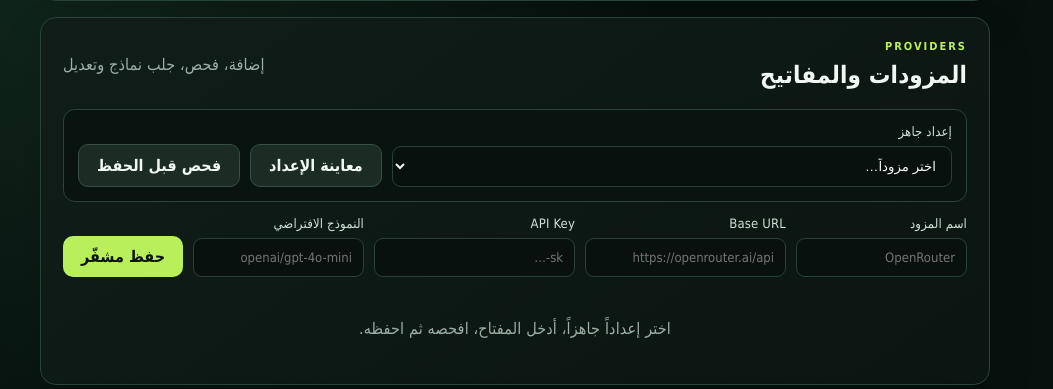
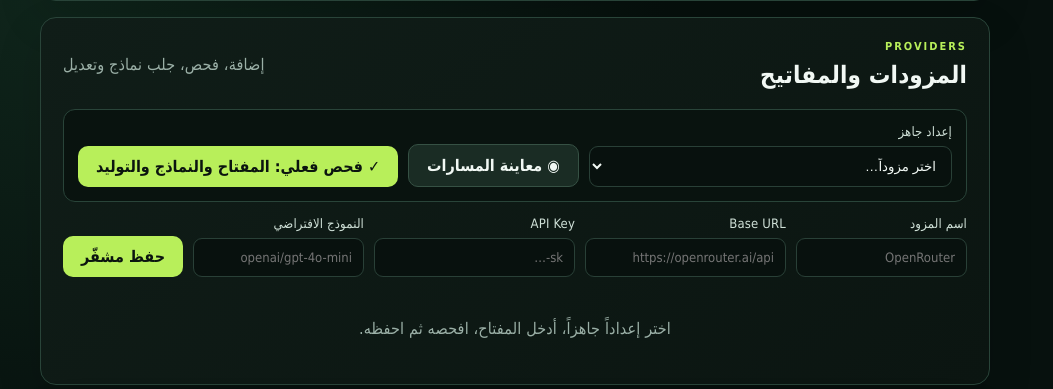
Before and after one commit to Mtzallqmy/moataz-ai-telegram-hub, a FastAPI app: page / in a window 1280 px wide. Shown: the part 1019-1408 px from the top of the page, without its empty margins (0-1053 px from the left). Run offline with FastAPI, Linux system fonts and the light colour scheme; the visitor is signed in with stand-in values (Sample User, id 1); data that the repository does not hold is empty.

Commit message:
Complete production provider workflow and security hardening v1.4

```diff
--- a/app/templates/dashboard.html
+++ b/app/templates/dashboard.html
@@ -1,12 +1,12 @@
-<!doctype html><html lang="ar" dir="rtl"><head><meta charset="utf-8"><meta name="viewport" content="width=device-width,initial-scale=1"><title>{{ app_name }}</title><link rel="stylesheet" href="/static/style.css"><link rel="stylesheet" href="/static/enhancements.css"><link rel="stylesheet" href="/static/polish.css"></head><body>
-<aside><div class="logo"><span>M</span><div><b>Moataz AI</b><small>Control Plane</small></div></div><nav><a href="#overview" class="active">⌂ نظرة عامة</a><a href="#chat">✦ المعاينة والدردشة</a><a href="#providers">⬡ المزودات</a><a href="#files">▣ الملفات</a><a href="#diagnostics">◌ الفحص والتشخيص</a></nav><div class="side-bottom"><span class="status-dot"></span> الخادم متصل<form action="/logout" method="post"><button class="ghost">تسجيل الخروج</button></form></div></aside>
+<!doctype html><html lang="ar" dir="rtl"><head><meta charset="utf-8"><meta name="viewport" content="width=device-width,initial-scale=1"><meta name="csrf-token" content="{{ csrf_token }}"><title>{{ app_name }}</title><link rel="stylesheet" href="/static/style.css"><link rel="stylesheet" href="/static/enhancements.css"><link rel="stylesheet" href="/static/polish.css"><link rel="stylesheet" href="/static/hardening.css"></head><body>
+<aside><div class="logo"><span>M</span><div><b>Moataz AI</b><small>Control Plane</small></div></div><nav><a href="#overview" class="active">⌂ نظرة عامة</a><a href="#chat">✦ المعاينة والدردشة</a><a href="#providers">⬡ المزودات</a><a href="#files">▣ الملفات</a><a href="#diagnostics">◌ الفحص والتشخيص</a></nav><div class="side-bottom"><span class="status-dot"></span> الخادم متصل<form action="/logout" method="post"><input type="hidden" name="csrf_token" value="{{ csrf_token }}"><button class="ghost">تسجيل الخروج</button></form></div></aside>
 <main class="page"><header><div><p class="eyebrow">لوحة التحكم</p><h1>مركز الذكاء المتكامل</h1></div><div class="header-actions"><button id="runDiagnostics" class="secondary">◌ فحص النظام</button><button id="setupTelegram" class="secondary">⚡ تفعيل Webhook</button></div></header>
 <section id="overview" class="stats"><article><span>المزودات</span><strong>{{ providers|length }}</strong><small>اتصالات AI محفوظة</small></article><article><span>حالة الخدمة</span><strong class="green">تعمل</strong><small>فحص الصحة متاح</small></article><article><span>نقطة API</span><strong>/v1</strong><small>متوافقة مع OpenAI</small></article></section>
 <section id="diagnosticResults" class="panel hidden"><div class="panel-head"><div><p class="eyebrow">SYSTEM CHECK</p><h2>نتائج فحص النظام</h2></div><button class="ghost" onclick="this.closest('section').classList.add('hidden')">إغلاق</button></div><div id="checks" class="checks"></div></section>
 <section id="chat" class="panel chat-panel"><div class="panel-head"><div><p class="eyebrow">LIVE PLAYGROUND</p><h2>دردشة متدفقة واختبار حقيقي</h2></div><div class="chat-toolbar"><span id="streamStatus" class="pill">جاهز</span><button id="clearChat" class="mini">مسح المحادثة</button></div></div><div class="playground-options"><label>المزود<select id="chatProvider"><option value="">الافتراضي</option>{% for p in providers if p.enabled %}<option value="{{p.name}}">{{p.name}}</option>{% endfor %}</select></label><label>النموذج<input id="chatModel" placeholder="الافتراضي أو نموذج مكتشف"></label><label>الحرارة <output id="temperatureValue">0.7</output><input id="chatTemperature" type="range" min="0" max="2" step="0.1" value="0.7"></label><label>أقصى إخراج<input id="chatMaxTokens" type="number" min="1" max="32768" value="2048"></label></div><div id="messages" class="messages"><div class="bot-msg welcome-msg"><b>ساحة اختبار إنتاجية</b><span>اختر المزود والنموذج. ستظهر الاستجابة تدريجياً عبر SSE، ويستمر سياق الرسائل خلال الجلسة.</span></div></div><form id="chatForm" class="chat-input"><textarea id="prompt" placeholder="اكتب رسالتك… Enter للإرسال وShift+Enter لسطر جديد" required></textarea><button id="sendChat" class="primary">إرسال <span>↑</span></button></form></section>
 <section id="providers" class="panel"><div class="panel-head"><div><p class="eyebrow">PROVIDERS</p><h2>المزودات والمفاتيح</h2></div><span class="muted">إضافة، فحص، جلب نماذج وتعديل</span></div>
-<div class="preset-row"><label>إعداد جاهز<select id="presetSelect"><option value="">اختر مزوداً…</option>{% for key,p in presets.items() %}<option value="{{key}}" data-name="{{p.name}}" data-base="{{p.base_url}}" data-model="{{p.model}}">{{p.name}}</option>{% endfor %}</select></label><button id="previewNewProvider" class="secondary" type="button">معاينة الإعداد</button><button id="testNewProvider" class="secondary" type="button">فحص قبل الحفظ</button></div>
-<form id="providerForm" action="/api/providers" method="post" class="provider-form"><label>اسم المزود<input id="providerName" name="name" placeholder="OpenRouter" required></label><label>Base URL<input id="providerBase" name="base_url" placeholder="https://openrouter.ai/api" required></label><label>API Key<input id="providerKey" name="api_key" type="password" placeholder="sk-…" required></label><label>النموذج الافتراضي<input id="providerModel" name="default_model" placeholder="openai/gpt-4o-mini"></label><button class="primary">حفظ مشفّر</button></form><div id="providerTestResult" class="test-result hidden"></div>
+<div class="preset-row"><label>إعداد جاهز<select id="presetSelect"><option value="">اختر مزوداً…</option>{% for key,p in presets.items() %}<option value="{{key}}" data-name="{{p.name}}" data-base="{{p.base_url}}" data-model="{{p.model}}">{{p.name}}</option>{% endfor %}</select></label><button id="previewNewProvider" class="secondary" type="button">◉ معاينة المسارات</button><button id="testNewProvider" class="primary test-provider-btn" type="button">✓ فحص فعلي: المفتاح والنماذج والتوليد</button></div>
+<form id="providerForm" action="/api/providers" method="post" class="provider-form"><input type="hidden" name="csrf_token" value="{{ csrf_token }}"><label>اسم المزود<input id="providerName" name="name" placeholder="OpenRouter" required></label><label>Base URL<input id="providerBase" name="base_url" placeholder="https://openrouter.ai/api" required></label><label>API Key<input id="providerKey" name="api_key" type="password" placeholder="sk-…" required></label><label>النموذج الافتراضي<input id="providerModel" name="default_model" placeholder="openai/gpt-4o-mini"></label><button class="primary">حفظ مشفّر</button></form><div id="providerTestResult" class="test-result hidden"></div>
 <div class="provider-list">{% for p in providers %}<article data-provider-id="{{p.id}}" data-name="{{p.name}}" data-base="{{p.base_url}}" data-model="{{p.default_model}}" data-enabled="{{'true' if p.enabled else 'false'}}"><div class="provider-icon">{{ p.name[0]|upper }}</div><div><b>{{ p.name }}</b><small>{{ p.base_url }} · {{ p.default_model or 'دون نموذج' }}</small></div><span class="pill">{{ 'نشط' if p.enabled else 'متوقف' }}</span><div class="provider-actions"><button class="mini" onclick="testSavedProvider({{p.id}})">فحص</button><button class="mini" onclick="loadModels({{p.id}})">النماذج</button><button class="mini" onclick="editProvider({{p.id}})">تعديل</button><button class="danger" onclick="removeProvider({{p.id}})">حذف</button></div></article>{% else %}<div class="empty">اختر إعداداً جاهزاً، أدخل المفتاح، افحصه ثم احفظه.</div>{% endfor %}</div></section>
 <section id="files" class="panel"><div class="panel-head"><div><p class="eyebrow">WORKSPACE</p><h2>ملفات المشروع الآمنة</h2></div></div><form id="uploadForm" class="dropzone"><input id="fileInput" type="file" required><button class="secondary">رفع الملف</button><small>رفع وتنزيل ضمن مساحة معزولة مع منع اجتياز المسارات.</small></form><div id="fileList" class="file-list"></div></section>
 <section id="diagnostics" class="panel"><div class="panel-head"><div><p class="eyebrow">DIAGNOSTICS</p><h2>سجل الأحداث</h2></div><button id="refreshDiagnostics" class="secondary">فحص جديد</button></div><div class="logs">{% for l in logs %}<div><time>{{ l.created_at.strftime('%H:%M:%S') }}</time><span class="level">{{ l.level }}</span><b>{{ l.source }}</b><p>{{ l.message }}</p></div>{% else %}<div class="empty">لا توجد أحداث بعد.</div>{% endfor %}</div></section>
```
